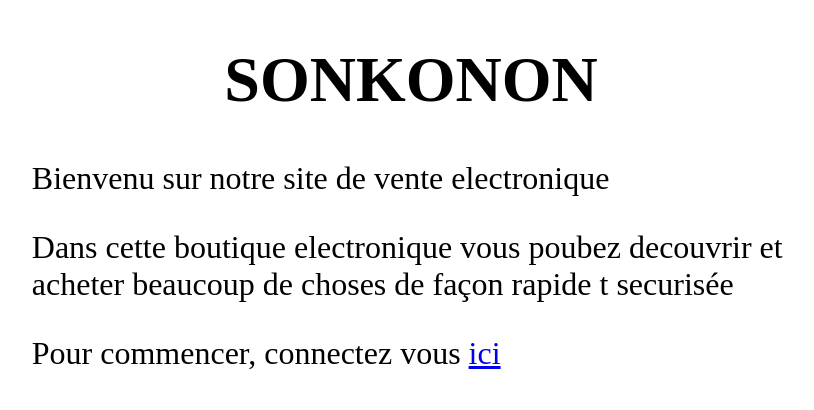
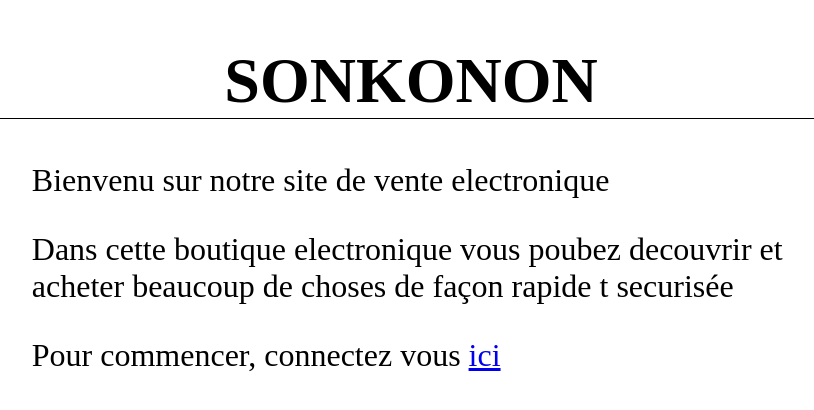
Before and after one commit to sonkonon/sonkonon.github.io, a plain HTML site: page index.html in a window 1280 px wide. Shown: the whole page, without its empty margins (229-1043 px from the left). Drawn offline with Linux system fonts and the light colour scheme.

Commit message:
Souligner le titre du site

```diff
--- a/css/index.css
+++ b/css/index.css
@@ -3,6 +3,8 @@ body {
 }
 h1 {
     text-align: center;
+    border: 1px solid transparent;
+    border-bottom-color: black;
 }
 #bienvenu_message {
     margin: 32px 20%;
```
